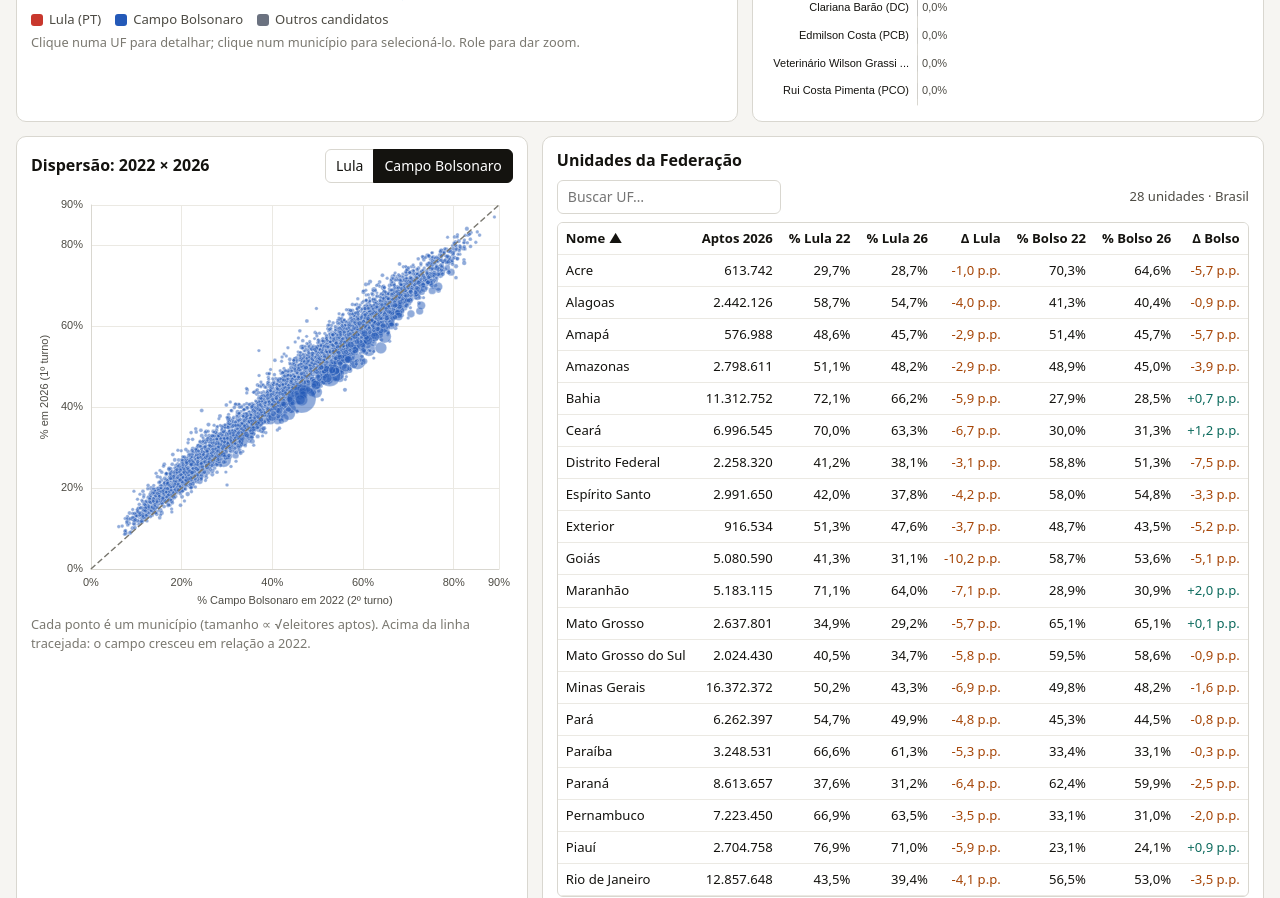
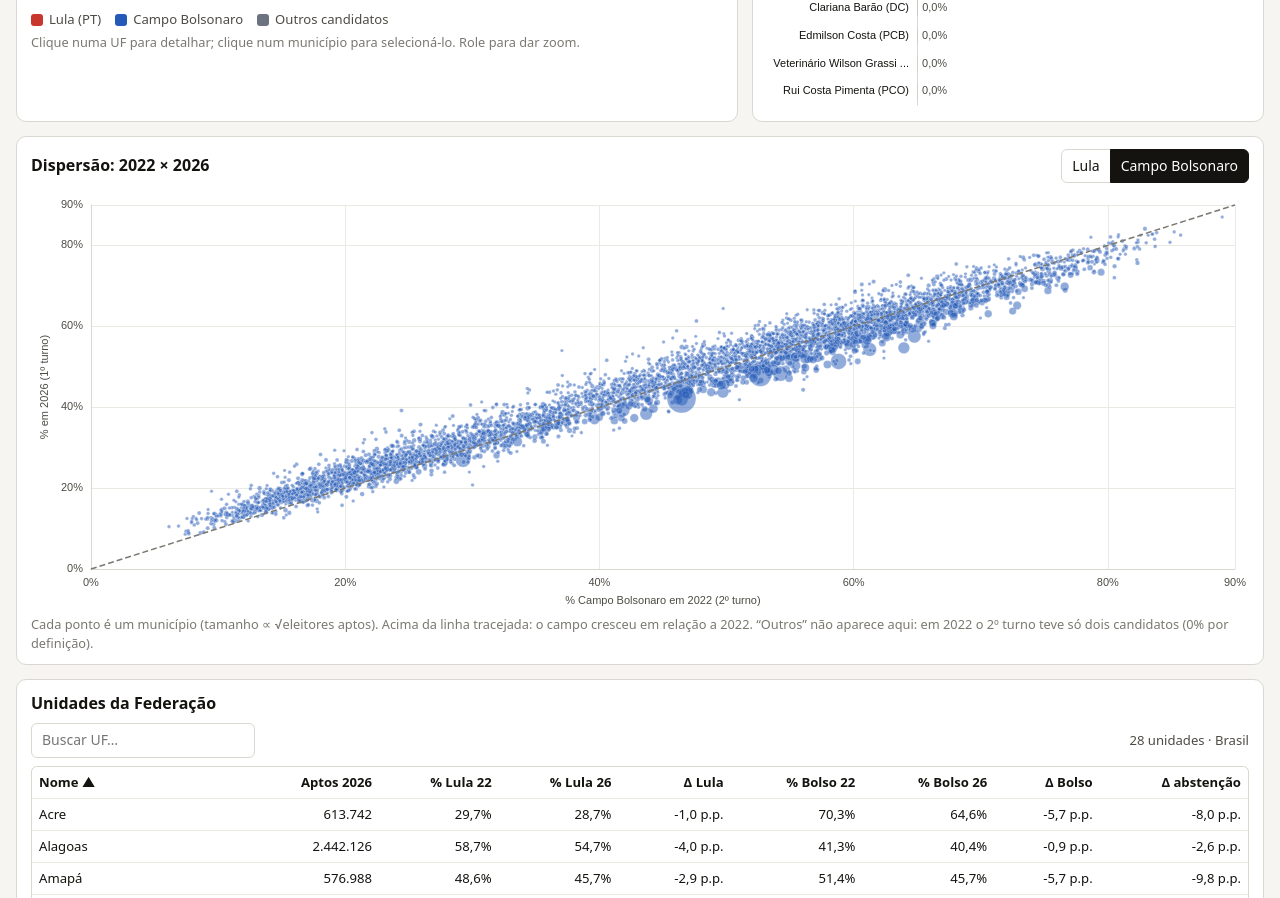
Before and after one commit to rfelribeiro/tse-comparador, a website built with Vite: page app/index.html in a window 1280 px wide. Shown: the part 820-1718 px from the top of the page. Built offline with nearby package versions, Linux system fonts and the light colour scheme.

Commit message:
fix(app): correções do QA (busca sem acento, tabela, cores neutras, destaque)
Co-Authored-By: Claude Opus 5.5 <noreply@anthropic.com>

```diff
--- a/app/package.json
+++ b/app/package.json
@@ -3,9 +3,9 @@
   "private": true,
   "type": "module",
   "scripts": {
-    "dev": "vite",
+    "dev": "vite --port 5173",
     "build": "tsc && vite build",
-    "preview": "vite preview"
+    "preview": "vite preview --port 4173 --strictPort"
   },
   "dependencies": {
     "echarts": "^6.1.0",
--- a/app/src/charts/kpis.ts
+++ b/app/src/charts/kpis.ts
@@ -16,7 +16,7 @@ export function renderKpis(host: HTMLElement, ctx: Ctx): void {
   ];
   host.innerHTML = k.map((t) => {
     const d = diff(t.a, t.b);
-    const cls = d == null || Math.abs(d) < 0.05 ? 'zero' : d > 0 ? 'up' : 'down';
+    const cls = d == null || Math.abs(d) < 0.05 ? 'zero' : d > 0 ? 'up' : 'down'; // direção apenas, sem juízo de valor
     const seta = cls === 'up' ? '▲' : cls === 'down' ? '▼' : '■';
     return `<div class="kpi" ${t.campo ? `data-campo="${t.campo}"` : ''} role="group" aria-label="${esc(t.rot)}">
       <div class="kpi-rot">${esc(t.rot)}</div>
--- a/app/src/charts/map.ts
+++ b/app/src/charts/map.ts
@@ -33,6 +33,25 @@ async function registrar(nome: string, uf: string): Promise<void> {
   registrados.add(nome);
 }
 
+type Caixa = [number, number, number, number];
+function caixa(coords: any, b: Caixa = [Infinity, Infinity, -Infinity, -Infinity]): Caixa {
+  if (typeof coords[0] === 'number') {
+    b[0] = Math.min(b[0], coords[0]); b[1] = Math.min(b[1], coords[1]); b[2] = Math.max(b[2], coords[0]); b[3] = Math.max(b[3], coords[1]);
+  } else for (const c of coords) caixa(c, b);
+  return b;
+}
+
+// Centro e zoom para enquadrar o município selecionado dentro do mapa atual.
+async function enquadrar(mapa: string, ibge: string): Promise<{ center: [number, number]; zoom: number } | null> {
+  const fc = (echarts.getMap(mapa) as any)?.geoJson;
+  const f = fc?.features?.find((x: any) => x.properties.id === ibge);
+  if (!f) return null;
+  const m = caixa(fc.features.map((x: any) => x.geometry.coordinates));
+  const b = caixa(f.geometry.coordinates);
+  const zoom = Math.max(1, Math.min(12, 0.3 * Math.min((m[2] - m[0]) / Math.max(b[2] - b[0], 1e-6), (m[3] - m[1]) / Math.max(b[3] - b[1], 1e-6))));
+  return { center: [(b[0] + b[2]) / 2, (b[1] + b[3]) / 2], zoom };
+}
+
 function quantil(a: number[], q: number): number {
   const s = a.slice().sort((x, y) => x - y);
   return s[Math.min(s.length - 1, Math.max(0, Math.floor(q * (s.length - 1))))] ?? 0;
@@ -64,7 +83,11 @@ export async function renderMap(chart: EChartsType, ctx: Ctx, aviso: HTMLElement
     unidades = todosMun(); mapa = 'mun-BR';
   } else { unidades = ufUnits().filter((u) => u.key !== 'ZZ'); mapa = 'ufs'; }
 
-  chart.showLoading({ text: 'Carregando mapa…', color: c.text2, textColor: c.text2, maskColor: 'transparent' });
+  const texto = mapa === 'mun-BR' ? 'Carregando municípios…' : 'Carregando mapa…';
+  chart.showLoading({ text: texto, color: c.text2, textColor: c.text2, maskColor: 'transparent' });
+  // cede ao navegador para pintar o estado de carregamento
+  await new Promise<void>((r) => requestAnimationFrame(() => setTimeout(r, 30)));
+  if (my !== token) return;
   await registrar(mapa, s.uf);
   if (my !== token) return;
   chart.hideLoading();
@@ -108,6 +131,9 @@ export async function renderMap(chart: EChartsType, ctx: Ctx, aviso: HTMLElement
     }];
   } else if (def.tipo === 'cat') legenda.innerHTML = legendaVencedor(c);
 
+  const selU = s.mun ? unidades.find((u) => u.key === s.mun) : undefined;
+  const vista = selU?.ibge ? await enquadrar(mapa, selU.ibge) : null;
+  if (my !== token) return;
   chart.setOption({
     animation: false,
     aria: { enabled: true },
@@ -117,12 +143,12 @@ export async function renderMap(chart: EChartsType, ctx: Ctx, aviso: HTMLElement
     },
     visualMap,
     series: [{
-      type: 'map', map: mapa, roam: true, scaleLimit: { min: 1, max: 20 }, selectedMode: 'single', aspectScale: 1,
+      type: 'map', map: mapa, roam: true, ...(vista ?? {}), scaleLimit: { min: 1, max: 20 }, selectedMode: 'single', aspectScale: 1,
       layoutCenter: ['50%', visualMap.length ? '46%' : '50%'], layoutSize: '100%',
       data: dados,
       itemStyle: { areaColor: c.nodata, borderColor: c.surface, borderWidth: nivelMun ? 0.25 : 0.8 },
       emphasis: { label: { show: false }, itemStyle: { borderColor: c.text, borderWidth: 1.5 } },
-      select: { label: { show: false }, itemStyle: { borderColor: c.text, borderWidth: 2 } },
+      select: { label: { show: false }, itemStyle: { borderColor: c.text, borderWidth: 3, shadowColor: c.text, shadowBlur: 8 } },
       label: { show: !nivelMun, color: c.text, fontSize: 10, textBorderColor: c.surface, textBorderWidth: 2, formatter: (p: any) => p.name },
     }],
   }, true);
--- a/app/src/charts/table.ts
+++ b/app/src/charts/table.ts
@@ -17,6 +17,8 @@ const COLS: Col[] = [
   { id: 'dabs', rot: 'Δ abstenção', val: (u) => diff(pctAbst(u.r22), pctAbst(u.r26)), fmt: D },
 ];
 const POR_PAGINA = 20;
+// Remove acentos, caixa e pontuação; palavras separadas por espaço.
+const dobrar = (s: string) => s.normalize('NFD').replace(/\p{Diacritic}/gu, '').toLowerCase().replace(/[^a-z0-9]+/g, ' ').trim();
 
 let sortId = 'nome';
 let sortDir = 1;
@@ -72,8 +74,8 @@ function desenhar(manterFoco: boolean): void {
   if (!cur) return;
   const { host, ctx, unidades } = cur;
   const col = COLS.find((c) => c.id === sortId)!;
-  const q = query.trim().toLowerCase();
-  let rows = unidades.filter((u) => !q || u.nome.toLowerCase().includes(q) || u.uf.toLowerCase() === q);
+  const q = dobrar(query);
+  let rows = unidades.filter((u) => !q || (' ' + dobrar(u.nome)).includes(' ' + q) || dobrar(u.uf) === q);
   rows = rows.slice().sort((a, b) => {
     const x = col.val(a), y = col.val(b);
     if (x == null && y == null) return 0;
@@ -95,12 +97,12 @@ function desenhar(manterFoco: boolean): void {
     <div class="tb-wrap"><table class="tb">
       <thead><tr>${COLS.map((c) => {
         const ativo = c.id === sortId;
-        return `<th data-col="${c.id}" class="${c.txt ? '' : 'n'}" scope="col" aria-sort="${ativo ? (sortDir > 0 ? 'ascending' : 'descending') : 'none'}" tabindex="0">${c.rot}<span aria-hidden="true">${ativo ? (sortDir > 0 ? ' ▲' : ' ▼') : ''}</span></th>`;
+        return `<th data-col="${c.id}" class="${c.txt ? 'first' : 'n'}" scope="col" aria-sort="${ativo ? (sortDir > 0 ? 'ascending' : 'descending') : 'none'}" tabindex="0">${c.rot}<span aria-hidden="true">${ativo ? (sortDir > 0 ? ' ▲' : ' ▼') : ''}</span></th>`;
       }).join('')}</tr></thead>
       <tbody>${vis.map((u) => `<tr data-key="${esc(u.key)}" tabindex="0" class="${u.key === sel ? 'sel' : ''}">${COLS.map((c) => {
         const v = c.val(u);
-        const cls = c.id.startsWith('d') ? ' delta-' + (v == null ? 'z' : (v as number) > 0 ? 'p' : (v as number) < 0 ? 'm' : 'z') : '';
-        return `<td class="${c.txt ? '' : 'n'}${cls}">${v == null ? DASH : c.fmt(v)}</td>`;
+        const cls = '';
+        return `<td class="${c.txt ? 'first' : 'n'}${cls}">${v == null ? DASH : c.fmt(v)}</td>`;
       }).join('')}</tr>`).join('')}</tbody>
     </table></div>
     <div class="tb-pag"><button data-pg="-1" ${page === 0 ? 'disabled' : ''}>‹ Anterior</button>
--- a/app/src/main.ts
+++ b/app/src/main.ts
@@ -41,7 +41,7 @@ root.innerHTML = `
           <button data-v="uf" type="button">UF</button><button data-v="mun" type="button">Município</button>
         </div>
         <label>Métrica <select id="metrica"></select></label>
-        <label>Eleição <select id="eleicao"></select></label>
+        <label>Eleição <select id="eleicao"></select></label><span id="el-hint" class="hint-inline" role="note"></span>
       </div>
     </div>
     <div class="map-box"><div id="c-map" class="chart" role="img" aria-label="Mapa coroplético"></div><p id="map-aviso" class="aviso"></p></div>
@@ -59,7 +59,7 @@ root.innerHTML = `
     <div class="panel-h"><h2>Dispersão: 2022 × 2026</h2>
       <div id="campo" class="seg" role="group" aria-label="Campo"><button data-v="pt" type="button">Lula</button><button data-v="bolso" type="button">Campo Bolsonaro</button></div></div>
     <div id="c-scatter" class="chart h400" role="img" aria-label="Dispersão dos municípios"></div>
-    <p class="hint">Cada ponto é um município (tamanho ∝ √eleitores aptos). Acima da linha tracejada: o campo cresceu em relação a 2022.</p>
+    <p class="hint">Cada ponto é um município (tamanho ∝ √eleitores aptos). Acima da linha tracejada: o campo cresceu em relação a 2022. “Outros” não aparece aqui: em 2022 o 2º turno teve só dois candidatos (0% por definição).</p>
   </section>
   <section class="panel p-table"><h2 id="t-table">Tabela</h2><div id="tabela"></div></section>
 </main>
@@ -97,7 +97,10 @@ function controles(): void {
   const se = $<HTMLSelectElement>('eleicao');
   if (!se.options.length) se.innerHTML = meta.elections.map((e) => `<option value="${e.id}">${e.label}</option>`).join('');
   se.value = state.eleicao;
-  se.disabled = !metricaDef(state.metrica).usaEleicao;
+  const usa = metricaDef(state.metrica).usaEleicao;
+  se.disabled = !usa;
+  const dica = usa ? '' : state.metrica === 'pct_outros' ? 'Só existe em 2026' : 'Métrica compara 2026 com 2022';
+  se.title = dica; $('el-hint').textContent = dica;
   const nv = $('nivel');
   nv.hidden = !!state.uf;
   nv.querySelectorAll('button').forEach((b) => b.setAttribute('aria-pressed', String(b.dataset.v === state.nivel)));
--- a/app/src/styles.css
+++ b/app/src/styles.css
@@ -50,11 +50,11 @@ button:disabled { opacity: .45; cursor: default; }
 .kpi-rot { color: var(--text2); font-size: .8rem; }
 .kpi-val { font-size: 1.6rem; font-weight: 650; font-variant-numeric: tabular-nums; margin: 2px 0; }
 .kpi-row { display: flex; flex-wrap: wrap; justify-content: space-between; gap: 2px 8px; font-size: .78rem; color: var(--text2); font-variant-numeric: tabular-nums; }
-.delta { font-weight: 600; } .delta.up { color: var(--up); } .delta.down { color: var(--down); } .delta.zero { color: var(--text2); }
+.delta { font-weight: 600; color: var(--text); }
 
 .grid { display: grid; grid-template-columns: repeat(12, 1fr); gap: 14px; }
 .panel { background: var(--surface); border: 1px solid var(--border); border-radius: 10px; padding: 12px 14px; min-width: 0; }
-.p-map { grid-column: span 7; } .p-bars { grid-column: span 5; } .p-scatter { grid-column: span 5; } .p-table { grid-column: span 7; }
+.p-map { grid-column: span 7; } .p-bars { grid-column: span 5; } .p-scatter { grid-column: 1 / -1; } .p-table { grid-column: 1 / -1; }
 .panel-h { display: flex; flex-wrap: wrap; justify-content: space-between; align-items: center; gap: 8px; margin-bottom: 8px; }
 .panel-h h2 { margin: 0; }
 .ctrls { display: flex; flex-wrap: wrap; gap: 8px; align-items: center; }
@@ -73,13 +73,22 @@ button:disabled { opacity: .45; cursor: default; }
 
 .tb-bar { display: flex; flex-wrap: wrap; gap: 8px; align-items: center; justify-content: space-between; margin-bottom: 8px; }
 .tb-busca { min-width: 180px; } .tb-info { color: var(--text2); font-size: .82rem; }
-.tb-wrap { overflow-x: auto; border: 1px solid var(--border); border-radius: 6px; }
+.tb-wrap { overflow-x: auto; border: 1px solid var(--border); border-radius: 6px;
+  /* sombras laterais indicam rolagem horizontal */
+  background: linear-gradient(to right, var(--surface) 30%, transparent) left / 40px 100% no-repeat local,
+    linear-gradient(to left, var(--surface) 30%, transparent) right / 40px 100% no-repeat local,
+    linear-gradient(to right, rgba(0,0,0,.28), transparent) left / 12px 100% no-repeat scroll,
+    linear-gradient(to left, rgba(0,0,0,.28), transparent) right / 12px 100% no-repeat scroll; }
+.tb .first { position: sticky; left: 0; background: var(--surface); z-index: 1; }
+.tb th.first { background: var(--surface2); z-index: 2; }
+.tb tbody tr:hover .first { background: var(--grid); }
+.tb tr.sel .first { background: color-mix(in srgb, var(--c-bolso) 18%, var(--surface)); }
+.hint-inline { color: var(--muted); font-size: .78rem; }
 .tb { width: 100%; border-collapse: collapse; font-size: .82rem; font-variant-numeric: tabular-nums; }
-.tb th, .tb td { padding: 6px 8px; border-bottom: 1px solid var(--grid); text-align: left; white-space: nowrap; }
+.tb th, .tb td { padding: 6px 7px; border-bottom: 1px solid var(--grid); text-align: left; white-space: nowrap; }
 .tb .n { text-align: right; }
 .tb th { cursor: pointer; background: var(--surface2); position: sticky; top: 0; user-select: none; }
 .tb tbody tr { cursor: pointer; } .tb tbody tr:hover { background: var(--grid); } .tb tr.sel { background: color-mix(in srgb, var(--c-bolso) 18%, transparent); }
-.delta-p { color: var(--up); } .delta-m { color: var(--down); }
 .tb-pag { display: flex; gap: 10px; justify-content: flex-end; align-items: center; margin-top: 8px; color: var(--text2); }
 
 .tt { font-size: 12px; min-width: 210px; } .tt table { border-collapse: collapse; margin: 4px 0; width: 100%; } .tt th { font-weight: 500; color: var(--text2); text-align: right; } .tt td { padding: 1px 6px 1px 0; } .tt td.n { text-align: right; font-variant-numeric: tabular-nums; } .tt .sub { color: var(--text2); }
@@ -98,6 +107,6 @@ button:disabled { opacity: .45; cursor: default; }
   .kpi-val { font-size: 1.35rem; }
   .top { flex-direction: column; }
   .chart { height: 340px; } .h260 { height: 240px; } .h330 { height: 340px; } .h400 { height: 340px; }
-  .ctrls label { width: 100%; justify-content: space-between; } .ctrls select { flex: 1; max-width: 70%; }
+  .ctrls label { width: 100%; justify-content: space-between; } #el-hint { width: 100%; } .ctrls select { flex: 1; max-width: 70%; }
 }
 @media (prefers-reduced-motion: reduce) { * { transition: none !important; } }
--- a/tsconfig.json
+++ b/tsconfig.json
@@ -4,7 +4,9 @@
     "module": "NodeNext",
     "moduleResolution": "NodeNext",
     "strict": true,
-    "noEmit": true
+    "noEmit": true,
+    "allowImportingTsExtensions": true,
+    "types": ["node"]
   },
   "include": ["scripts"]
 }
```
